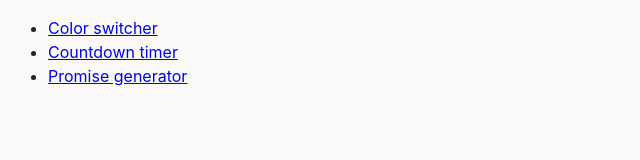
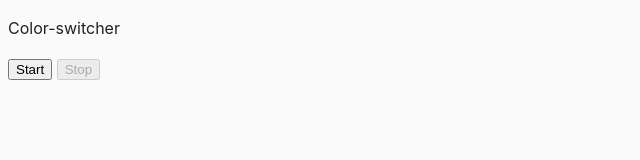
Before and after one commit to AnnaRed1982/goit-js-hw-09-AQA, a website built with Parcel: page src/index.html in a window 1280 px wide. Shown: the whole page, without its empty margins (0-640 px from the left). Built offline with nearby package versions, Linux system fonts and the light colour scheme.

Commit message:
Update index.html

```diff
--- a/src/index.html
+++ b/src/index.html
@@ -7,10 +7,11 @@
     <link rel="stylesheet" href="css/common.css" />
   </head>
   <body>
-    <ul>
-      <li><a href="01-color-switcher.html">Color switcher</a></li>
-      <li><a href="02-timer.html">Countdown timer</a></li>
-      <li><a href="03-promises.html">Promise generator</a></li>
-    </ul>
+    <p>Color-switcher</p>
+
+    <button type="button" data-start>Start</button>
+    <button type="button" data-stop>Stop</button>
+
+    <script src="js/01-color-switcher.js" type="module"></script>
   </body>
 </html>
```
